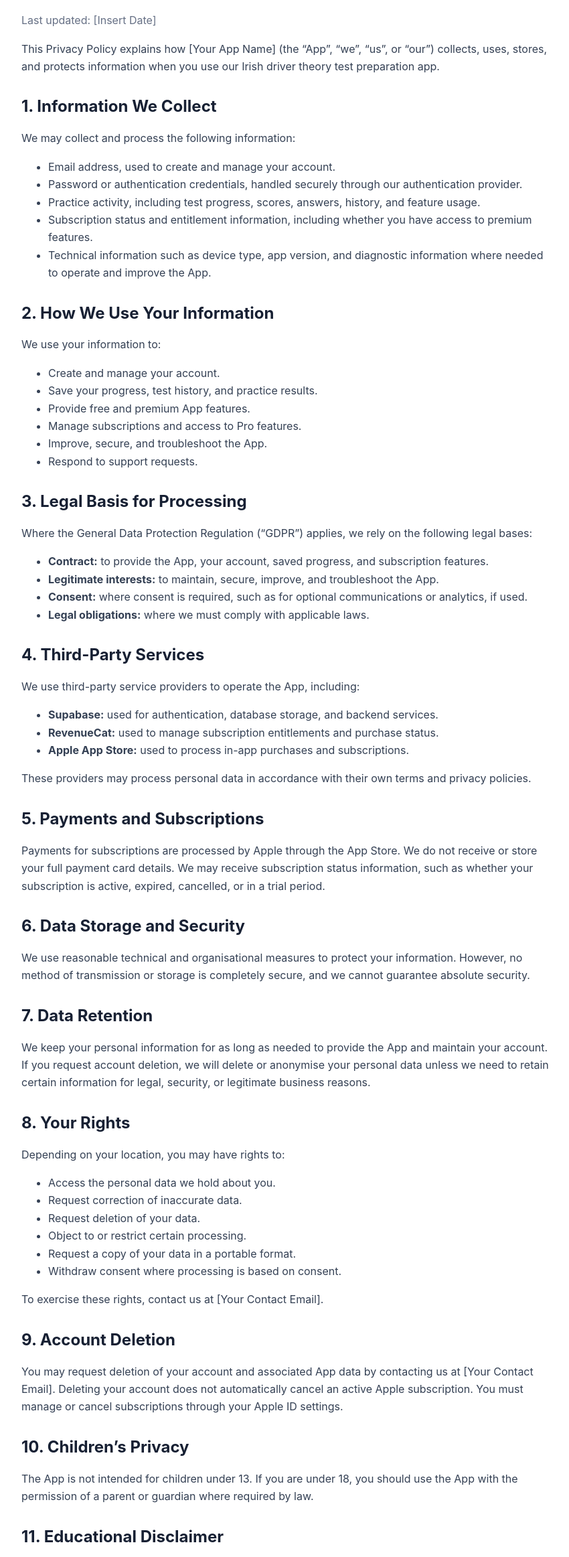
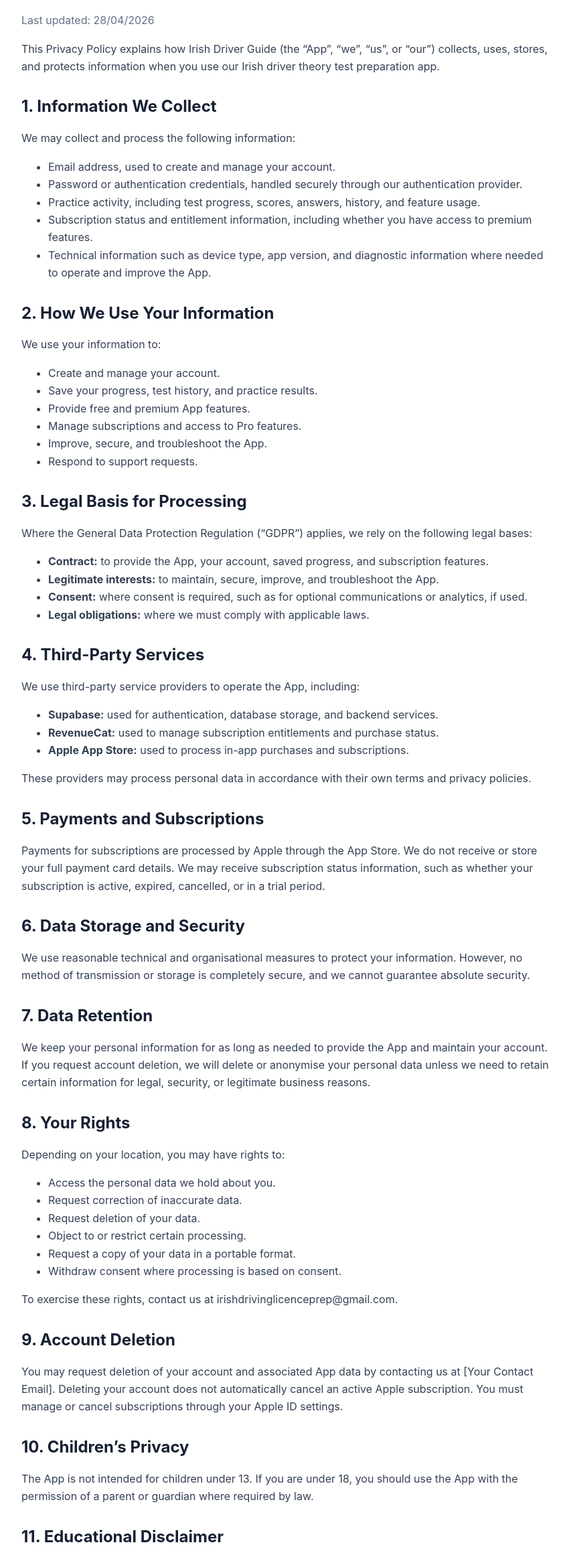
Before and after one commit to irishdrivinglicenceprep/theory-test-legal, a plain HTML site: page privacy.html in a window 1280 px wide. Shown: the part 174-2499 px from the top of the page at 67% size, without its empty margins (214-1064 px from the left). Drawn offline with Linux system fonts and the light colour scheme.

Commit message:
Update privacy.html

```diff
--- a/privacy.html
+++ b/privacy.html
@@ -3,7 +3,7 @@
 <head>
   <meta charset="utf-8" />
   <meta name="viewport" content="width=device-width, initial-scale=1" />
-  <title>Privacy Policy - Irish Theory Test App</title>
+  <title>Privacy Policy - Irish Driver Guide App</title>
   <style>
     body { margin: 0; font-family: -apple-system, BlinkMacSystemFont, "Segoe UI", Roboto, Arial, sans-serif; color: #172033; background: #f7f8fb; }
     main { max-width: 860px; margin: 0 auto; padding: 48px 24px; }
@@ -20,9 +20,9 @@
     <article>
       <p><a href="index.html">← Back</a></p>
       <h1>Privacy Policy</h1>
-      <p class="muted">Last updated: [Insert Date]</p>
+      <p class="muted">Last updated: 28/04/2026</p>
 
-      <p>This Privacy Policy explains how [Your App Name] (the “App”, “we”, “us”, or “our”) collects, uses, stores, and protects information when you use our Irish driver theory test preparation app.</p>
+      <p>This Privacy Policy explains how Irish Driver Guide (the “App”, “we”, “us”, or “our”) collects, uses, stores, and protects information when you use our Irish driver theory test preparation app.</p>
 
       <h2>1. Information We Collect</h2>
       <p>We may collect and process the following information:</p>
@@ -82,7 +82,7 @@
         <li>Request a copy of your data in a portable format.</li>
         <li>Withdraw consent where processing is based on consent.</li>
       </ul>
-      <p>To exercise these rights, contact us at [Your Contact Email].</p>
+      <p>To exercise these rights, contact us at irishdrivinglicenceprep@gmail.com.</p>
 
       <h2>9. Account Deletion</h2>
       <p>You may request deletion of your account and associated App data by contacting us at [Your Contact Email]. Deleting your account does not automatically cancel an active Apple subscription. You must manage or cancel subscriptions through your Apple ID settings.</p>
@@ -98,7 +98,7 @@
 
       <h2>13. Contact Us</h2>
       <p>If you have questions about this Privacy Policy or your personal data, contact us at:</p>
-      <p>[Your Name or Company Name]<br>[Your Contact Email]<br>[Optional Business Address]</p>
+      <p>Azubir<br>irishdrivinglicenceprep@gmail.com</p>
     </article>
   </main>
 </body>
```
